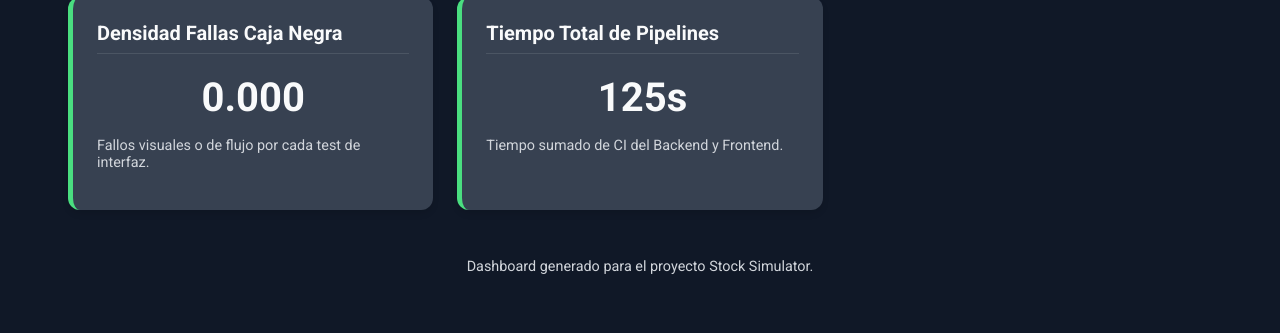
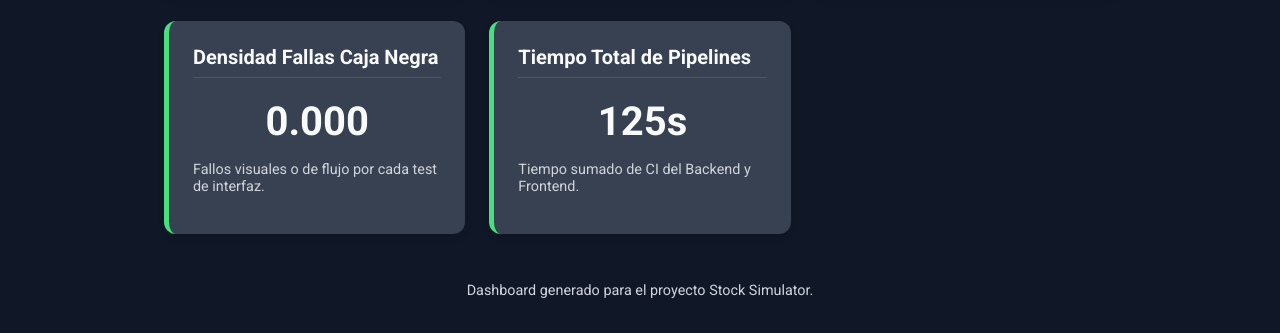
Before and after one commit to Mora-J/stock-simulator-dashboard-SQA, a plain HTML site: page index.html in a window 1280 px wide. Shown: the part 720-1053 px from the top of the page. Before the commit the page ends 1029 px from the top, so only its background shows below. Drawn offline with nearby package versions, Linux system fonts and the light colour scheme.

Commit message:
Estilo: aumentar el relleno horizontal para la vista activa para mejorar el espaciado.

```diff
--- a/style.css
+++ b/style.css
@@ -58,7 +58,7 @@
 
 .view.active {
     display: block;
-    padding: 0 3rem; /* Aumentado el margen horizontal para más espacio */
+    padding: 0 9rem; /* Aumentado el margen horizontal para más espacio */
 }
 
 #metrics-grid {
```
